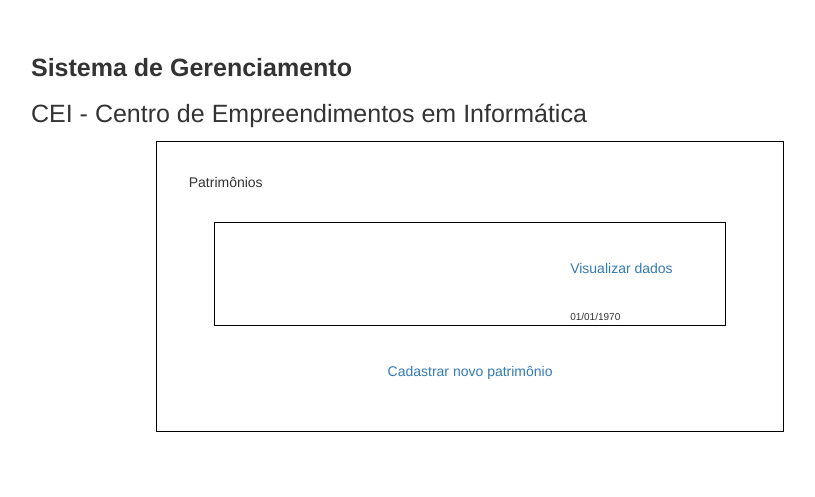
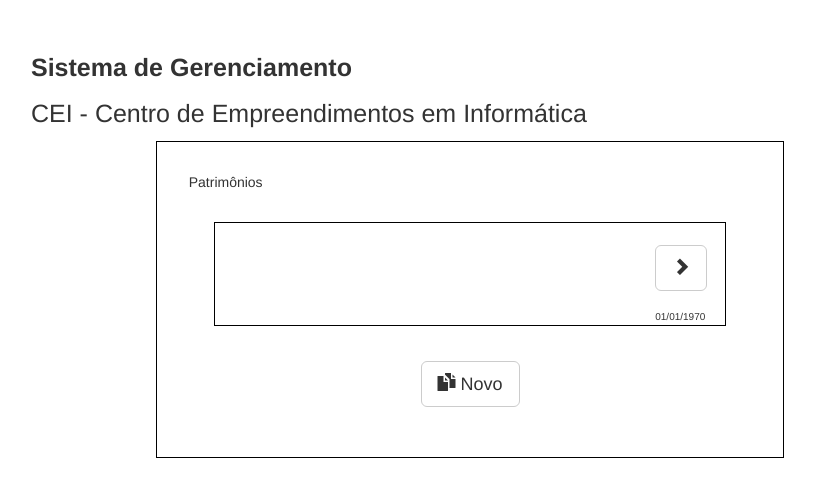
Before and after one commit to cognitivabrasil/sgi, a CodeIgniter app: page /database/index.php/patrimonios in a window 1280 px wide. Shown: the part 52-549 px from the top of the page, without its empty margins (161-976 px from the left). Run offline with CodeIgniter, Linux system fonts and the light colour scheme; tables that the repository leaves empty or names only in its code hold one stand-in row (values such as "Sample post"); data that the repository does not hold is empty; some libraries are stand-ins or nearby versions.

Commit message:
Layout novo patrimônio

```diff
--- a/application/views/patrimonios.php
+++ b/application/views/patrimonios.php
@@ -5,17 +5,26 @@
     <?php foreach ($data as $row) { ?>
     <div class="row empreendimento_row">
       <div class="col-md-4"><?php echo $row->nome; ?></div>
-      <div class="col-md-4"><?php echo $row->responsavel; ?></div>
-      <div class="col-md-4">
+      <div class="col-md-6"><?php echo $row->responsavel; ?></div>
+      <div class="col-md-2">
         <div class="visualizar_dados">
-          <a href="<?php echo base_url();?>index.php/patrimonios/visualiza/<?php echo $row->id;?>">Visualizar dados</a>
+          <a href="<?php echo base_url();?>index.php/patrimonios/visualiza/<?php echo $row->id;?>" class="button_action">
+            <button type="button" class="btn btn-default btn-lg">
+              <span class="glyphicon glyphicon-chevron-right" aria-hidden="true"></span>
+            </button>
+          </a>
+          <!--<a href="<?php echo base_url();?>index.php/patrimonios/visualiza/<?php echo $row->id;?>">Visualizar dados</a> -->
         </div>
         <span class="sobrescrito_empreendimento"><?php if(isset($row->sala)){ echo $row->sala->data_atribuicao; }else{ echo "Não atribuído"; }?></span>
       </div>
     </div><br>
     <?php  } ?>
     <div style="text-align:center; margin-top:15px;">
-      <a href="<?php echo base_url();?>index.php/patrimonios/cadastra">Cadastrar novo patrimônio</a>
+      <a href="<?php echo base_url();?>index.php/patrimonios/cadastra" class="button_action">
+        <button type="button" class="btn btn-default btn-lg">
+          <span class="glyphicon glyphicon-duplicate" aria-hidden="true"></span> Novo
+        </button>
+      </a>
     </div>
   </div>
 </div>
--- a/application/views/patrimonios_atribui.php
+++ b/application/views/patrimonios_atribui.php
@@ -21,7 +21,9 @@
               <option value="<?php echo $sala->id; ?>">Sala <?php echo $sala->nr_sala; ?></option>
             <?php } ?>
           </select>
-          <input type="submit" value="Atribui patrimônio" style="clear:both;">
+          <button type="submit" class="btn btn-default btn-lg">
+            <span class="glyphicon glyphicon-floppy-disk" aria-hidden="true"></span> Salvar
+          </button>
       </form>
     </div>
   </div>
--- a/application/views/patrimonios_cadastra.php
+++ b/application/views/patrimonios_cadastra.php
@@ -7,7 +7,9 @@
           <input type="text" name="nr" placeholder="Nr. Patrimônio">
           <input type="text" name="responsavel" placeholder="Responsável na UFRGS">
           <textarea name="descricao" placeholder="Descrição" style="width:70%; height:150px;"></textarea>
-          <input type="submit" value="Cadastra patrimônio" style="clear:both;">
+          <button type="submit" class="btn btn-default btn-lg">
+            <span class="glyphicon glyphicon-floppy-disk" aria-hidden="true"></span> Salvar
+          </button>
       </form>
     </div>
   </div>
--- a/application/views/patrimonios_visualiza.php
+++ b/application/views/patrimonios_visualiza.php
@@ -14,7 +14,11 @@
     }
     ?>
     <div style="text-align:center; margin-top:15px;">
-      <a href="<?php echo base_url();?>index.php/patrimonios/atribui/<?php echo $data->id;?>">Atribuir patrimônio</a>
+      <a href="<?php echo base_url();?>index.php/patrimonios/atribui/<?php echo $data->id;?>" class="button_action">
+        <button type="button" class="btn btn-default btn-lg">
+          Atribuir patrimônio <span class="glyphicon glyphicon-share-alt" aria-hidden="true"></span>
+        </button>
+      </a>
     </div>
   </div>
 </div>
```
